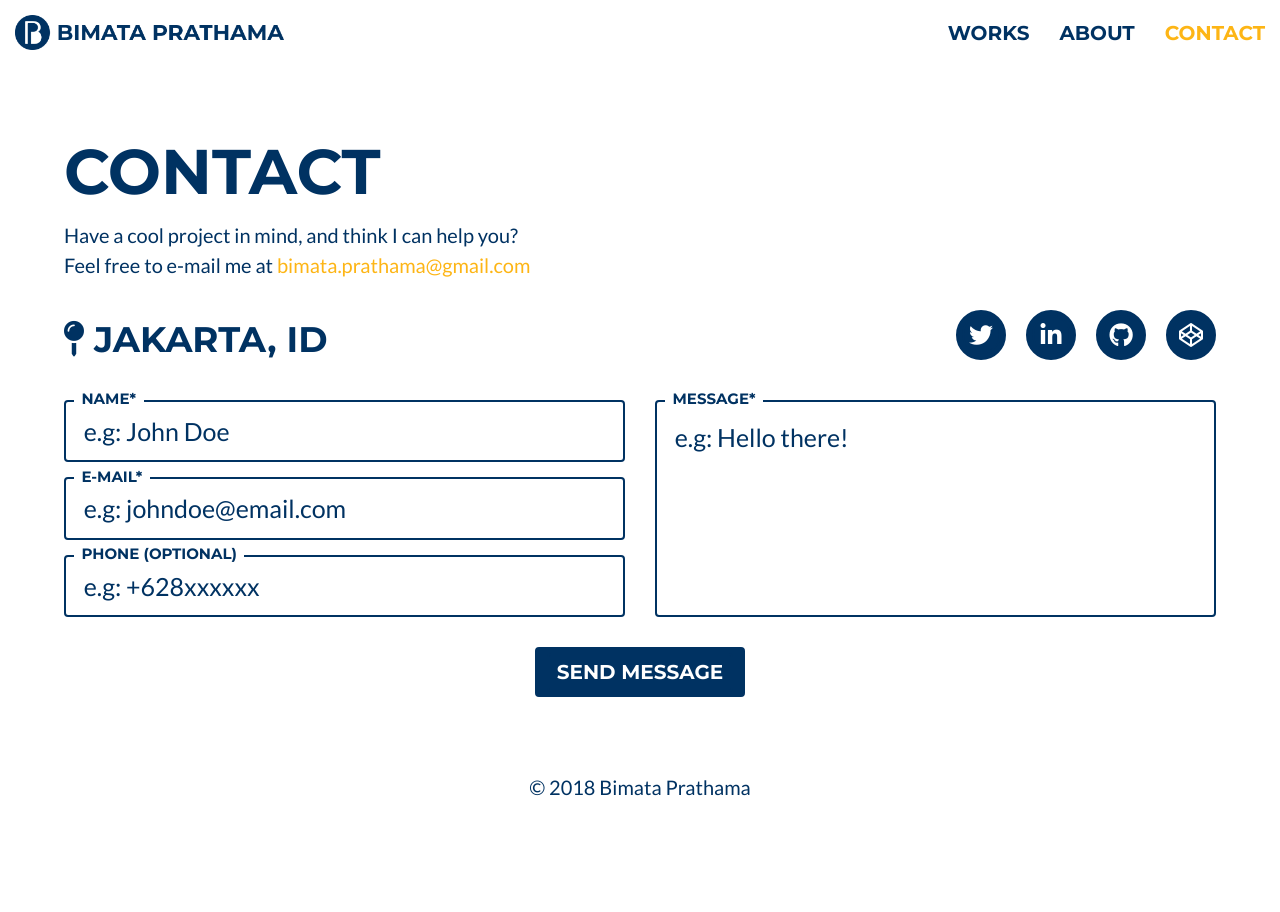
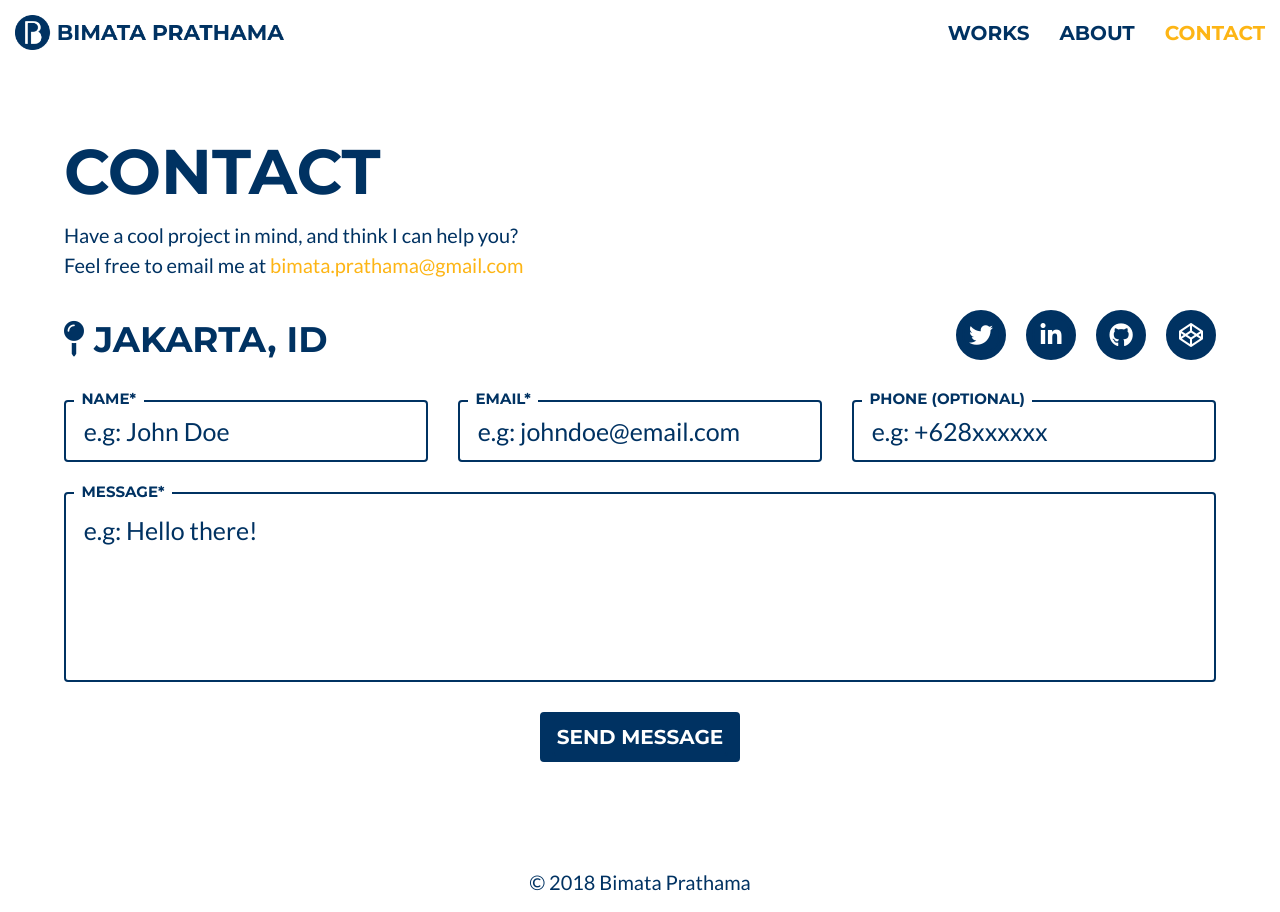
Before and after one commit to bedeviere/bimata3-vue, a Vue app: page /contact in a window 1280 px wide. Before the commit the page ends 817 px from the top, so only its background shows below. Built offline with nearby package versions, Linux system fonts and the light colour scheme.

Commit message:
added form validation for contact page

```diff
--- a/src/App.vue
+++ b/src/App.vue
@@ -183,6 +183,20 @@ export default {
     text-transform: uppercase;
     position: relative;
     @include transition-default;
+    &[disabled] {
+      background-color: $color-disabled;
+      border-color: $color-disabled;
+      color: $color-default;
+      &:hover,
+      &:focus {
+        background-color: $color-disabled;
+        border-color: $color-disabled;
+        color: $color-default;
+      }
+      &::before {
+        display: none;
+      }
+    }
     &:hover,
     &:focus {
       box-shadow: none;
--- a/src/styles/variables.scss
+++ b/src/styles/variables.scss
@@ -7,6 +7,7 @@
 $color-default: #003262;
 $color-primary: #FDB515;
 $color-secondary: #00B0DA;
+$color-disabled: #DBDBDB;
 
 // Mixins
 @mixin transition-default {
--- a/src/views/Contact.vue
+++ b/src/views/Contact.vue
@@ -5,7 +5,7 @@
       <div class="contact-greeting">
         <p>
           Have a cool project in mind, and think I can help you?<br>
-          Feel free to e-mail me at <a href="mailto:bimata.prathama@gmail.com">bimata.prathama@gmail.com</a>
+          Feel free to email me at <a href="mailto:bimata.prathama@gmail.com">bimata.prathama@gmail.com</a>
         </p>
       </div>
       <div class="columns">
@@ -21,42 +21,53 @@
           </ul>
         </div>
       </div>
-      <form method="post" @submit.prevent="addMessage">
-        <div class="columns contact-form">
+      <form class="contact-form" method="post" @submit.prevent="addMessage">
+        <div class="columns">
           <div class="column">
             <div class="field">
               <label class="label" for="contactName">Name*</label>
               <div class="control">
-                <input id="contactName" class="input is-medium" type="text" placeholder="e.g: John Doe" v-model="contactData.name">
+                <input id="contactName" class="input is-medium" type="text" placeholder="e.g: John Doe" v-model="contactData.name" v-bind:class="{ 'is-danger': contactError.name.length != 0 }" v-bind:readonly="contactProcess">
+              </div>
+              <p class="help is-danger" v-if="contactError.name.length != 0">{{ contactError.name }}</p>
             </div>
           </div>
+          <div class="column">
             <div class="field">
-              <label class="label" for="contactEmail">E-mail*</label>
+              <label class="label" for="contactEmail">Email*</label>
               <div class="control">
-                <input id="contactEmail" class="input is-medium" type="text" placeholder="e.g: johndoe@email.com" v-model="contactData.email">
+                <input id="contactEmail" class="input is-medium" type="text" placeholder="e.g: johndoe@email.com" v-model="contactData.email" v-bind:class="{ 'is-danger': contactError.email.length != 0 }" v-bind:readonly="contactProcess">
+              </div>
+              <p class="help is-danger" v-if="contactError.email.length != 0">{{ contactError.email }}</p>
             </div>
           </div>
+          <div class="column">
             <div class="field">
               <label class="label" for="contactPhone">Phone (Optional)</label>
               <div class="control">
-                <input id="contactPhone" class="input is-medium" type="text" placeholder="e.g: +628xxxxxx" v-model="contactData.phone">
+                <input id="contactPhone" class="input is-medium" type="text" placeholder="e.g: +628xxxxxx" v-model="contactData.phone" v-bind:readonly="contactProcess">
               </div>
             </div>
           </div>
+        </div>
+        <div class="columns">
           <div class="column">
             <div class="field contact-message">
               <label class="label" for="contactMessage">Message*</label>
               <div class="control">
-                <textarea id="contactMessage" class="textarea has-fixed-size is-medium" placeholder="e.g: Hello there!" rows="4" v-model="contactData.message"></textarea>
+                <textarea id="contactMessage" class="textarea has-fixed-size is-medium" placeholder="e.g: Hello there!" rows="4" v-model="contactData.message" v-bind:class="{ 'is-danger': contactError.message.length != 0 }" v-bind:readonly="contactProcess"></textarea>
               </div>
+              <p class="help is-danger" v-if="contactError.message.length != 0">{{ contactError.message }}</p>
             </div>
           </div>
         </div>
         <div class="buttons contact-buttons">
-          <button class="button btn-default" type="submit">Send Message</button>
+          <button class="button btn-default" type="submit" v-bind:disabled="contactProcess" v-html="contactButton"></button>
         </div>
+        <p class="help is-success contact-success">{{ contactSuccess }}</p>
       </form>
     </div>
+    <div class="error">{{ contactError.catch }}</div>
   </section>
 </template>
 
@@ -73,22 +84,65 @@ export default {
         phone: '',
         message: ''
       },
-      contactResponse: '',
-      contactError: ''
+      contactError : {
+        name: '',
+        email: '',
+        message: '',
+        catch: ''
+      },
+      contactProcess: false,
+      contactButton: 'Send Message',
+      contactSuccess: '',
+      contactResponse: ''
     };
   },
   methods: {
-    addMessage() {
+    addMessage: function() {
       var vm = this;
       var apiURL = process.env.VUE_APP_ROOT_API;
 
+      this.contactError.name = '';
+      this.contactError.email = '';
+      this.contactError.message = '';
+      this.contactSuccess = '';
+
+      if (this.contactData.name == '') {
+        this.contactError.name = 'Please enter your name';
+      }
+
+      if (this.contactData.email == '') {
+        this.contactError.email = 'Please enter your email address';
+      } else if (!this.validEmail(this.contactData.email)) {
+        this.contactError.email = 'Please enter a valid email address';
+      }
+
+      if (this.contactData.message == '') {
+        this.contactError.message = 'Please enter your message';
+      }
+
+      if (this.contactError.name == '' && this.contactError.email == '' && this.contactError.message == '') {
+        this.contactProcess = true;
+        this.contactButton = '<i class="fas fa-cog fa-spin"></i>';
         axios.post(apiURL + '/addMessage', vm.contactData)
           .then(function(res) {
+            vm.contactData.name = '';
+            vm.contactData.email = '';
+            vm.contactData.phone = '';
+            vm.contactData.message = '';
+            vm.contactProcess = false;
+            vm.contactButton = 'Send Message';
+            vm.contactSuccess = 'Success! Your message is sent!';
             vm.contactResponse = res;
           })
           .catch(function(err) {
-          vm.contactError = err.message;
+            vm.contactError.catch = err.message;
           });
+      }
+    },
+    validEmail: function (email) {
+      // eslint-disable-next-line
+      var re = /^(([^<>()\[\]\\.,;:\s@"]+(\.[^<>()\[\]\\.,;:\s@"]+)*)|(".+"))@((\[[0-9]{1,3}\.[0-9]{1,3}\.[0-9]{1,3}\.[0-9]{1,3}\])|(([a-zA-Z\-0-9]+\.)+[a-zA-Z]{2,}))$/;
+      return re.test(email);
     }
   }
 }
@@ -103,7 +157,13 @@ export default {
     .button {
       margin-left: auto;
       margin-right: auto;
+      width: 141px;
     }
+  }
+
+  .contact-success {
+    text-align: center;
+    font-size: 1.25em;
   }
 
   @media only screen and (min-width: 768px) {
@@ -113,14 +173,9 @@ export default {
     .contact-social {
       text-align: right;
     }
-
-    .contact-message {
-      height: 100%;
-      .control {
-        height: 100%;
-        .textarea {
-          height: 100%;
-        }
+    .contact-buttons {
+      .button {
+        width: 200px;
       }
     }
   }
```
Lines whose indentation alone changed are shown as unchanged.
